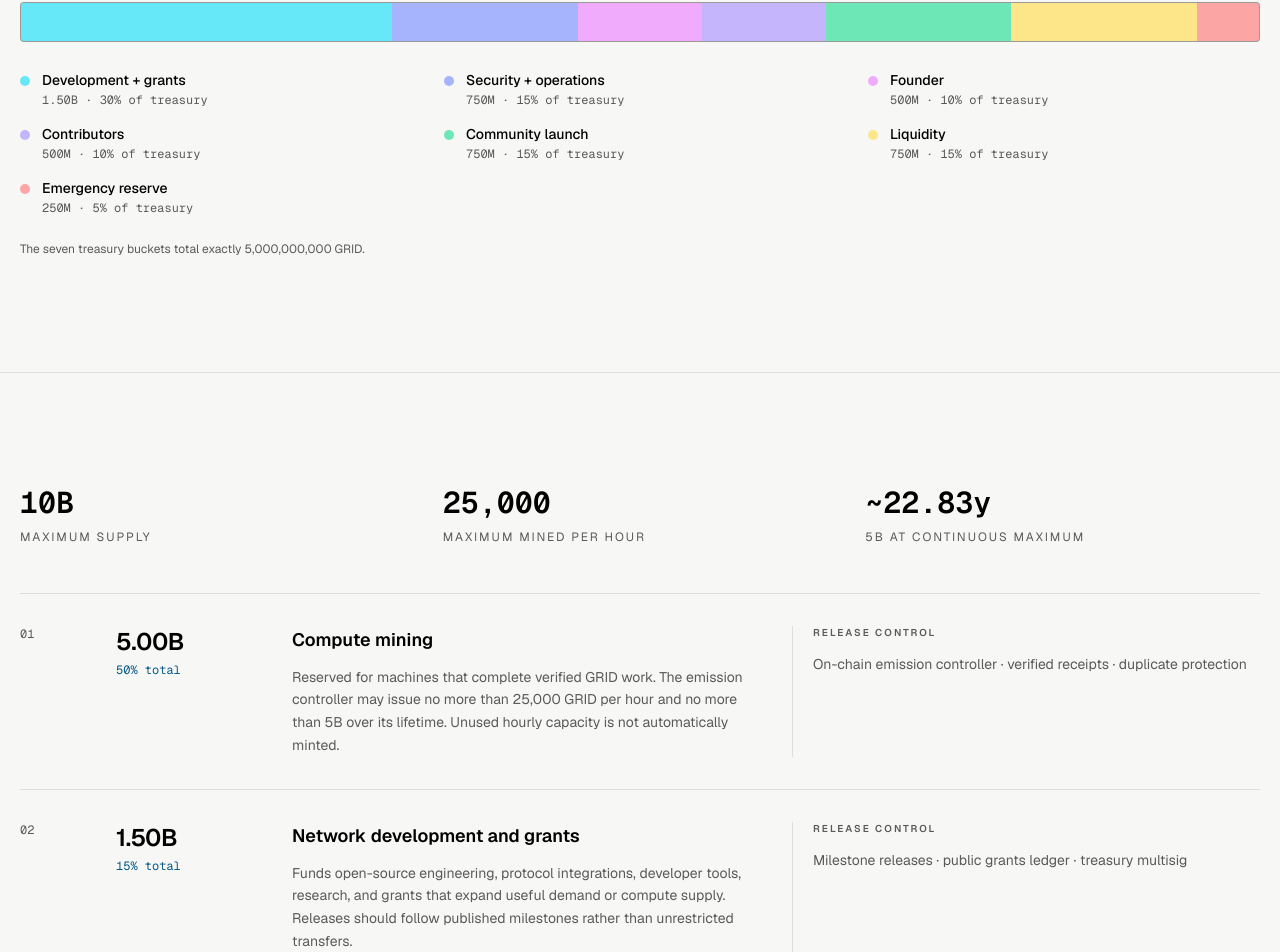
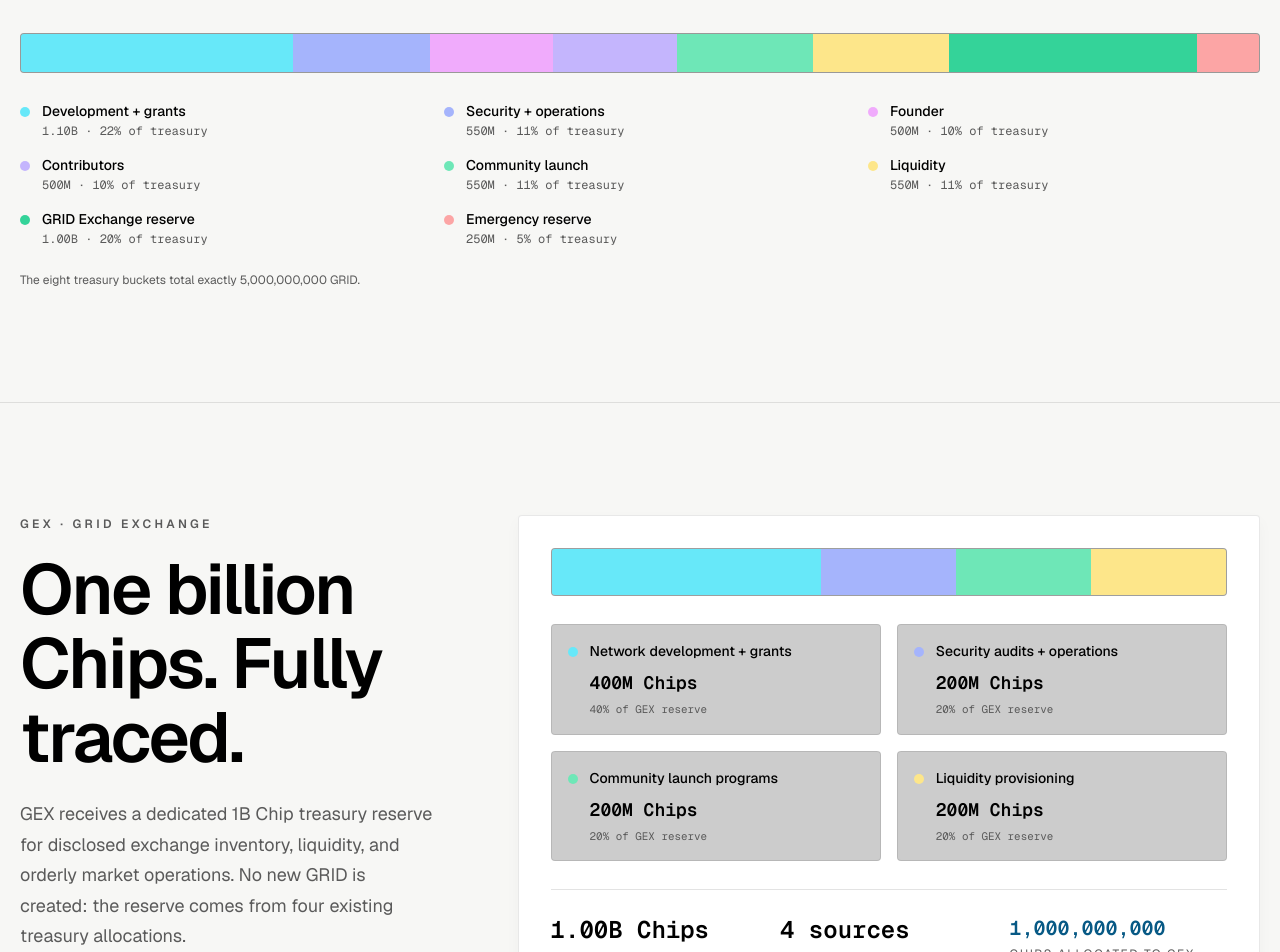
Before and after one commit to Caraveo/grid-site, a Next.js app: page /alloc in a window 1280 px wide. Shown: the part 1831-2783 px from the top of the page. Built offline with nearby package versions, Linux system fonts and the light colour scheme.

Commit message:
document GRID Exchange treasury reserve

```diff
--- a/src/app/alloc/page.tsx
+++ b/src/app/alloc/page.tsx
@@ -6,10 +6,10 @@ import { Nav } from "@/components/Nav";
 import { ScrambleText } from "@/components/ScrambleText";
 import {
   FounderVestingDiagram,
+  GexFundingDiagram,
   SupplySplitDiagram,
   TreasuryBarDiagram,
 } from "@/components/alloc/AllocationDiagrams";
-import { buildMetadata, PAGES } from "@/lib/seo";
 
 export const metadata: Metadata = metadataFor("/alloc");
 
@@ -23,16 +23,16 @@ const buckets = [
     control: "On-chain emission controller · verified receipts · duplicate protection",
   },
   {
-    amount: "1.50B",
-    percent: "15%",
+    amount: "1.10B",
+    percent: "11%",
     title: "Network development and grants",
     explanation:
       "Funds open-source engineering, protocol integrations, developer tools, research, and grants that expand useful demand or compute supply. Releases should follow published milestones rather than unrestricted transfers.",
     control: "Milestone releases · public grants ledger · treasury multisig",
   },
   {
-    amount: "750M",
-    percent: "7.5%",
+    amount: "550M",
+    percent: "5.5%",
     title: "Security audits and operations",
     explanation:
       "Pays for independent audits, incident response, infrastructure, verification services, legal and compliance work, and the ordinary cost of operating the network safely.",
@@ -55,20 +55,28 @@ const buckets = [
     control: "Documented awards · vesting contracts · forfeiture of unvested grants",
   },
   {
-    amount: "750M",
-    percent: "7.5%",
+    amount: "550M",
+    percent: "5.5%",
     title: "Community launch programs",
     explanation:
       "Supports early node participation, education, public test programs, community events, and targeted adoption. Campaign rules and results should be published to prevent undisclosed insider distributions.",
     control: "Scheduled programs · eligibility rules · post-program reports",
   },
   {
-    amount: "750M",
-    percent: "7.5%",
+    amount: "550M",
+    percent: "5.5%",
     title: "Liquidity provisioning",
     explanation:
       "Reserved for transparent market liquidity when GRID reaches that stage. These tokens are market infrastructure—not founder proceeds—and should remain in disclosed liquidity or market-making accounts.",
     control: "Dedicated multisig · disclosed venues · inventory reporting",
+  },
+  {
+    amount: "1.00B",
+    percent: "10%",
+    title: "GRID Exchange reserve",
+    explanation:
+      "Backs disclosed GRID inventory, market operations, and orderly liquidity on GRID Exchange. It is reassigned proportionally from development, security, community launch, and general liquidity—not newly minted supply.",
+    control: "GRID authoritative ledger · dedicated reserve accounts · public inventory reporting",
   },
   {
     amount: "250M",
@@ -143,10 +151,34 @@ export default function AllocationPage() {
         <p className="section-label">Inside the treasury</p>
         <h2 className="section-title mt-5 max-w-4xl">Five billion, fully assigned.</h2>
         <p className="section-body mt-6 mb-12">
-          “Treasury” is an umbrella, not a blank check. Its seven sub-allocations
-          total exactly 5B GRID.
+          “Treasury” is an umbrella, not a blank check. Its eight sub-allocations
+          total exactly 5B Chips, including the dedicated 1B Chip GRID Exchange reserve.
         </p>
         <TreasuryBarDiagram />
+      </Section>
+
+      <Section id="gex">
+        <div className="grid gap-10 lg:grid-cols-[0.72fr_1.28fr] lg:gap-20">
+          <div>
+            <p className="section-label">GEX · GRID Exchange</p>
+            <h2 className="section-title mt-5">One billion Chips. Fully traced.</h2>
+            <p className="section-body mt-6">
+              GEX receives a dedicated 1B Chip treasury reserve for disclosed exchange
+              inventory, liquidity, and orderly market operations. No new GRID is created:
+              the reserve comes from four existing treasury allocations.
+            </p>
+            <div className="mt-7 border-l-2 border-[var(--allocation-blue)] pl-5">
+              <p className="font-mono text-xs tracking-[0.16em] text-white/35 uppercase">
+                Atomic Chip accounting
+              </p>
+              <p className="mt-3 text-sm leading-relaxed text-white/55">
+                The GEX allocation is exactly 1,000,000,000 Chips. The authoritative
+                GRID ledger records the allocation directly in whole Chips.
+              </p>
+            </div>
+          </div>
+          <GexFundingDiagram />
+        </div>
       </Section>
 
       <Section>
@@ -219,9 +251,10 @@ export default function AllocationPage() {
             <p className="section-label">Current status</p>
             <h2 className="mt-5 text-3xl font-semibold tracking-tight text-white">Policy before mainnet.</h2>
             <p className="mt-5 text-sm leading-relaxed text-white/45">
-              This page records the planned production allocation. GRID currently uses
-              Solana devnet for engineering tests. Devnet tokens have no economic value
-              and are not counted as mainnet treasury or founder distributions.
+              This page records the planned production allocation. GRID is native to the
+              GRID blockchain, with Genesis as the authoritative ledger. Test balances
+              have no economic value and are not counted as treasury, GEX, or founder
+              distributions.
             </p>
           </article>
         </div>
--- a/src/components/alloc/AllocationDiagrams.tsx
+++ b/src/components/alloc/AllocationDiagrams.tsx
@@ -1,11 +1,19 @@
 const treasuryBuckets = [
-  { label: "Development + grants", amount: "1.50B", percent: 30, color: "#67e8f9" },
-  { label: "Security + operations", amount: "750M", percent: 15, color: "#a5b4fc" },
+  { label: "Development + grants", amount: "1.10B", percent: 22, color: "#67e8f9" },
+  { label: "Security + operations", amount: "550M", percent: 11, color: "#a5b4fc" },
   { label: "Founder", amount: "500M", percent: 10, color: "#f0abfc" },
   { label: "Contributors", amount: "500M", percent: 10, color: "#c4b5fd" },
-  { label: "Community launch", amount: "750M", percent: 15, color: "#6ee7b7" },
-  { label: "Liquidity", amount: "750M", percent: 15, color: "#fde68a" },
+  { label: "Community launch", amount: "550M", percent: 11, color: "#6ee7b7" },
+  { label: "Liquidity", amount: "550M", percent: 11, color: "#fde68a" },
+  { label: "GRID Exchange reserve", amount: "1.00B", percent: 20, color: "#34d399" },
   { label: "Emergency reserve", amount: "250M", percent: 5, color: "#fca5a5" },
+];
+
+const gexSources = [
+  { label: "Network development + grants", amount: "400M Chips", percent: 40, color: "#67e8f9" },
+  { label: "Security audits + operations", amount: "200M Chips", percent: 20, color: "#a5b4fc" },
+  { label: "Community launch programs", amount: "200M Chips", percent: 20, color: "#6ee7b7" },
+  { label: "Liquidity provisioning", amount: "200M Chips", percent: 20, color: "#fde68a" },
 ];
 
 export function SupplySplitDiagram() {
@@ -27,7 +35,7 @@ export function SupplySplitDiagram() {
           <p className="mt-5 text-5xl font-semibold tracking-tight text-white sm:text-6xl">5B</p>
           <p className="mt-2 text-lg font-semibold text-white">Treasury allocation</p>
           <p className="mt-4 max-w-sm text-sm leading-relaxed text-white/45">
-            Divided into seven disclosed buckets with separate release controls.
+            Divided into eight disclosed buckets with separate release controls.
           </p>
         </div>
       </div>
@@ -64,7 +72,55 @@ export function TreasuryBarDiagram() {
         ))}
       </div>
       <figcaption id="treasury-bar-caption" className="mt-6 text-xs leading-relaxed text-white/35">
-        The seven treasury buckets total exactly 5,000,000,000 GRID.
+        The eight treasury buckets total exactly 5,000,000,000 GRID.
+      </figcaption>
+    </figure>
+  );
+}
+
+export function GexFundingDiagram() {
+  return (
+    <figure className="panel rounded-sm p-6 sm:p-8" aria-labelledby="gex-funding-caption">
+      <div className="flex h-12 overflow-hidden rounded-sm border border-white/12 bg-black/30">
+        {gexSources.map((source) => (
+          <div
+            key={source.label}
+            style={{ width: `${source.percent}%`, backgroundColor: source.color }}
+            title={`${source.label}: ${source.amount}`}
+          />
+        ))}
+      </div>
+      <div className="mt-7 grid gap-4 sm:grid-cols-2">
+        {gexSources.map((source) => (
+          <div key={source.label} className="rounded-sm border border-white/10 bg-black/20 p-4">
+            <div className="flex items-start gap-3">
+              <span className="mt-1.5 h-2.5 w-2.5 shrink-0 rounded-full" style={{ backgroundColor: source.color }} />
+              <div>
+                <p className="text-sm font-medium text-white">{source.label}</p>
+                <p className="mt-2 font-mono text-lg font-semibold text-white">{source.amount}</p>
+                <p className="mt-1 font-mono text-[0.68rem] text-white/35">{source.percent}% of GEX reserve</p>
+              </div>
+            </div>
+          </div>
+        ))}
+      </div>
+      <div className="mt-7 grid gap-3 border-t border-white/12 pt-6 sm:grid-cols-3">
+        <div>
+          <p className="font-mono text-2xl font-semibold text-white">1.00B Chips</p>
+          <p className="mt-1 text-xs tracking-[0.14em] text-white/35 uppercase">GEX reserve</p>
+        </div>
+        <div>
+          <p className="font-mono text-2xl font-semibold text-white">4 sources</p>
+          <p className="mt-1 text-xs tracking-[0.14em] text-white/35 uppercase">Treasury reassignment</p>
+        </div>
+        <div>
+          <p className="font-mono text-xl font-semibold text-[var(--allocation-blue)]">1,000,000,000</p>
+          <p className="mt-1 text-xs tracking-[0.14em] text-white/35 uppercase">Chips allocated to GEX</p>
+        </div>
+      </div>
+      <figcaption id="gex-funding-caption" className="mt-6 text-xs leading-relaxed text-white/35">
+        This is a treasury reassignment, not a mint. The four source reductions total exactly
+        1,000,000,000 Chips and preserve the 10B maximum supply.
       </figcaption>
     </figure>
   );
```
